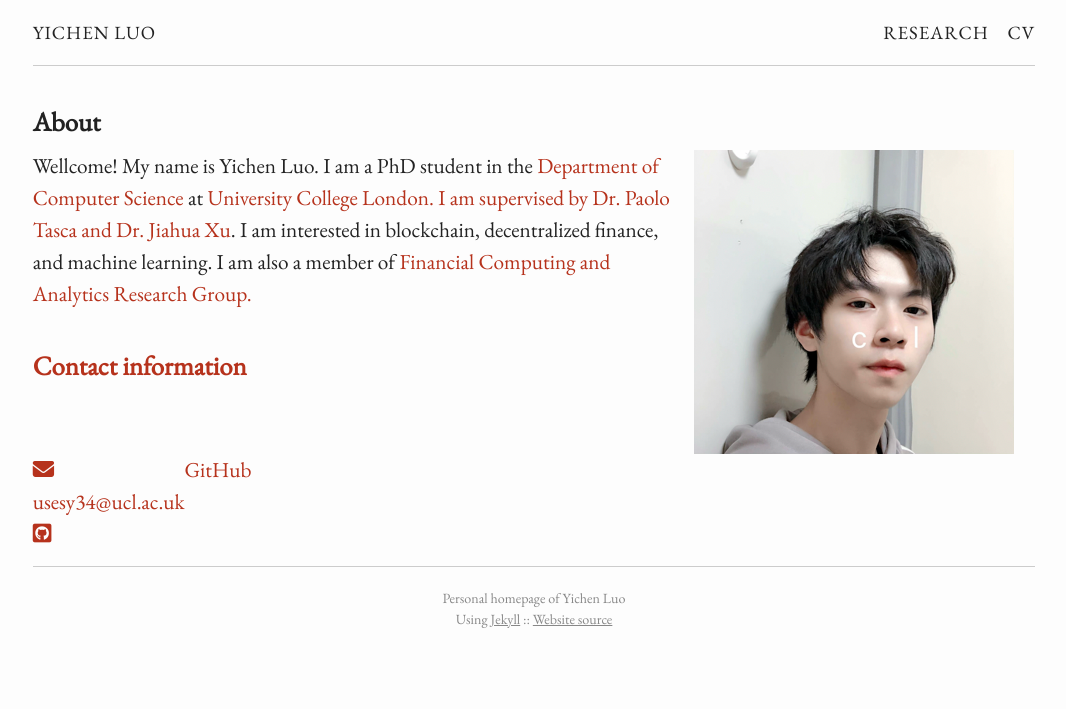
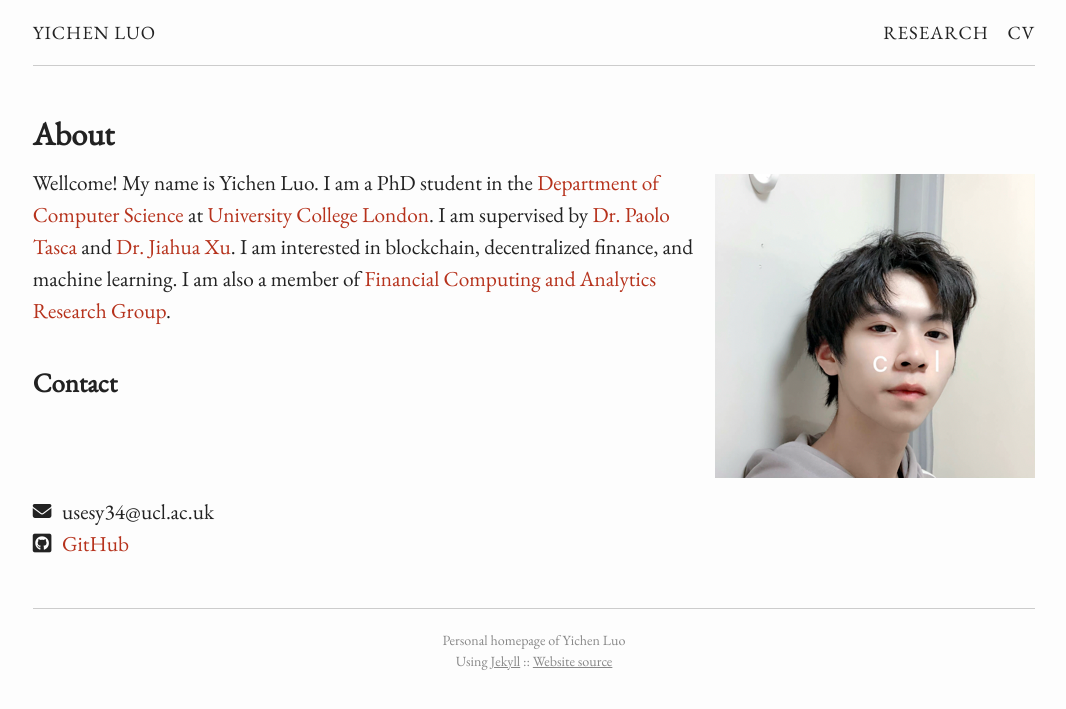
Before and after one commit to lyc0603/lyc0603.github.io, a Jekyll site: the page built from index.md, in a window 1280 px wide. Shown: the top 709 px of the page, without its empty margins (106-1172 px from the left). Built offline with Jekyll 4.4.1, drawn with Linux system fonts in a browser that asks for light colours.

Commit message:
add photo

```diff
--- a/_config.yml
+++ b/_config.yml
@@ -14,7 +14,6 @@
     scholar: Yichen Luo
     email: usesy34@ucl.ac.uk
     github_username: lyc0603
-    avatar: profile-2020.png
 
 
 # Build settings
--- a/index.html
+++ /dev/null
@@ -1,24 +0,0 @@
----
-layout: default
----
-
-<h2>About</h2>
-
-<div class="intro">
-  <img class="image" src="{{ site.author.avatar | prepend: "/assets/images/" | relative_url }}" alt="Profile picture">
-  <p>
-    Wellcome! My name is Yichen Luo. I am a PhD student in the <a href="https://www.ucl.ac.uk/computer-science/ucl-computer-science">Department of Computer Science</a>
-    at <a href="https://www.ucl.ac.uk/">University College London. I am supervised by <a href="https://www.paolotasca.com/">Dr. Paolo Tasca and <a href="https://jiahua-xu.com/">Dr. Jiahua Xu</a>.
-    I am interested in blockchain, decentralized finance, and machine learning. I am also a member of <a href="https://www.ucl.ac.uk/computer-science/research/research-groups/financial-computing-and-analytics">Financial Computing and Analytics Research Group.
-  </p>
-
-  <h2>Contact information</h2>
-  <dl class="inline">
-    <dt><i class="fa fa-envelope"></i></dt>
-    <dd>{{ site.author.email }}</dd>
-
-    <dt><i class="fa-brands fa-square-github"></i></dt>
-    <dd><a href="https://github.com/{{ site.author.github_username }}">GitHub</a></dd>
-
-  </dl>
-</div>
--- /dev/null
+++ b/index.md
@@ -0,0 +1,22 @@
+---
+layout: page
+title: About
+permalink: /
+---
+
+{% include image.html url="assets/images/photo.png" caption="" max_width="300px" align="right" %}
+
+Wellcome! My name is Yichen Luo. I am a PhD student in the [Department of Computer Science](https://www.ucl.ac.uk/computer-science/ucl-computer-science) at [University College London](https://www.ucl.ac.uk/). I am supervised by [Dr. Paolo Tasca](https://www.paolotasca.com/) and [Dr. Jiahua Xu](https://jiahua-xu.com/). I am interested in blockchain, decentralized finance, and machine learning. I am also a member of [Financial Computing and Analytics Research Group](https://www.ucl.ac.uk/computer-science/research/research-groups/financial-computing-and-analytics).
+
+## Contact
+ <dl class="inline">
+    <dt><i class="fa-solid fa-envelope fa-sm"></i></dt>
+    <dd> {{ site.author.email }}</dd>
+
+    <dt><i class="fa-brands fa-square-github"></i></dt>
+    <dd><a href="https://github.com/{{ site.author.github_username }}"> GitHub</a></dd>
+</dl>
+
+
+<!-- [Yavin]: https://en.wikipedia.org/wiki/Yavin
+[chewy@rebel.com]: mailto:chewy@rebel.com -->
```
Also changed, not shown: assets/images/photo.png (renamed from assets/images/profile-2020.png).
